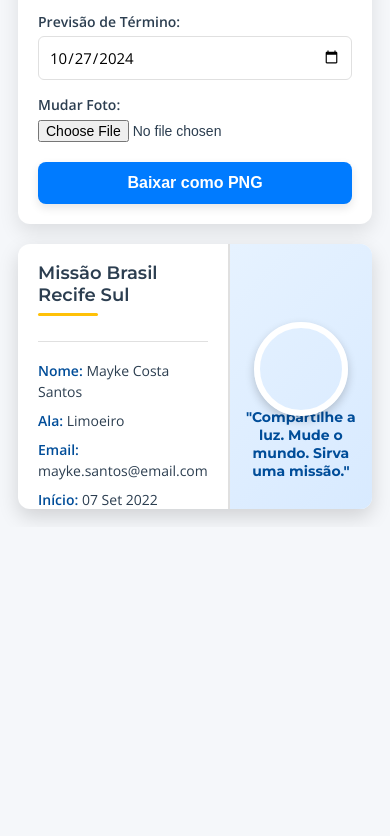
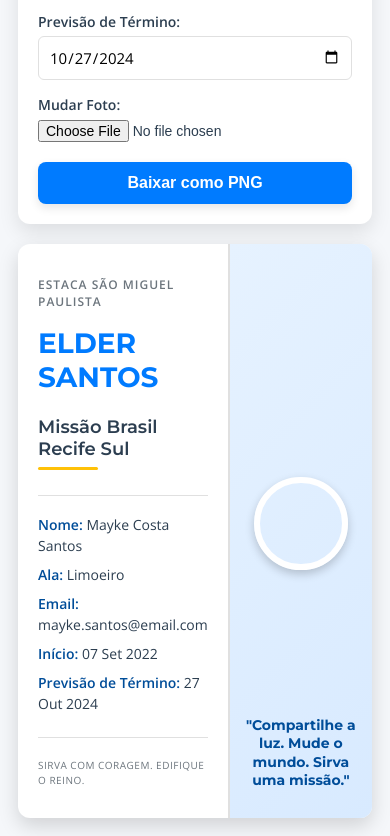
Before and after one commit to Maykesantos98/Cart-o-missionario, a plain HTML site: page index.html in a window 390 px wide. Shown: the part 927-1763 px from the top of the page. Before the commit the page ends 1454 px from the top, so only its background shows below. Drawn offline with nearby package versions, Linux system fonts and the light colour scheme.

Commit message:
Update index.html

```diff
--- a/index.html
+++ b/index.html
@@ -187,55 +187,45 @@
 
 
         /* ============================================= */
-        /* CORREÇÃO AQUI: Bloco responsivo adicionado    */
-        /* DENTRO da tag <style> principal               */
+        /* BLOCO RESPONSIVO                              */
         /* ============================================= */
         @media (max-width: 900px) {
             body {
-                /* Empilha os itens verticalmente */
                 flex-direction: column;
-                /* Centraliza-os na tela */
                 align-items: center;
-                /* Reduz o padding em telas pequenas */
                 padding: 10px;
                 gap: 20px;
             }
 
             .editor {
-                /* O editor agora ocupa 100% da largura */
                 width: 100%;
-                /* Remove a largura fixa de 400px */
                 max-width: 100%;
                 padding: 20px;
-                /* Garante que o padding não aumente a largura total */
                 box-sizing: border-box;
             }
 
             .card {
-                /* Força o cartão a ter 100% da largura da tela */
                 width: 100% !important;
                 max-width: 100% !important;
+
+                /* --- CORREÇÃO ADICIONADA AQUI --- */
+                height: auto !important; /* Força a altura a ser automática */
+                aspect-ratio: auto !important; /* Cancela a proporção do JS */
             }
 
-            /* --- NOVAS REGRAS PARA FONTES E ESPAÇAMENTO --- */
-
-            /* Reduz o padding para dar mais espaço */
+            /* (As regras para diminuir fontes e padding permanecem) */
             .info-column, .photo-column {
-                padding: 20px; /* Um padding consistente */
+                padding: 20px;
             }
             .card.vertical .info-column {
                 padding-top: 20px;
             }
-            /* Ajuste específico para o tema foco-foto */
              .card.theme-foco-foto .info-column {
                 padding: 20px;
              }
-
-            /* Reduz as fontes principais */
-            .main-name { font-size: 28px !important; } /* !important para garantir */
+            .main-name { font-size: 28px !important; }
             .mission { font-size: 18px !important; margin-bottom: 15px !important; }
 
-            /* Reduz fontes de temas específicos */
             .card.theme-moderno .main-name,
             .card.theme-celestial .main-name { font-size: 28px !important; }
             .card.theme-classico .main-name { font-size: 30px !important; }
@@ -248,16 +238,12 @@
             .card.theme-minimalista .mission { font-size: 16px !important; }
             .card.theme-foco-foto .mission { font-size: 16px !important; }
 
-
-            /* Reduz fontes dos detalhes */
             .details p { font-size: 14px !important; line-height: 1.5 !important; margin: 8px 0 !important; }
             .details { padding-top: 10px !important; margin-top: 10px !important; }
             .footer { padding-top: 10px !important; margin-top: 15px !important; }
             .footer p { font-size: 10px !important; }
-
             .stake { font-size: 12px !important; }
 
-            /* Ajusta a foto */
             .card.theme-moderno #out-foto-container,
             .card.theme-classico #out-foto-container,
             .card.theme-minimalista #out-foto-container,
```
